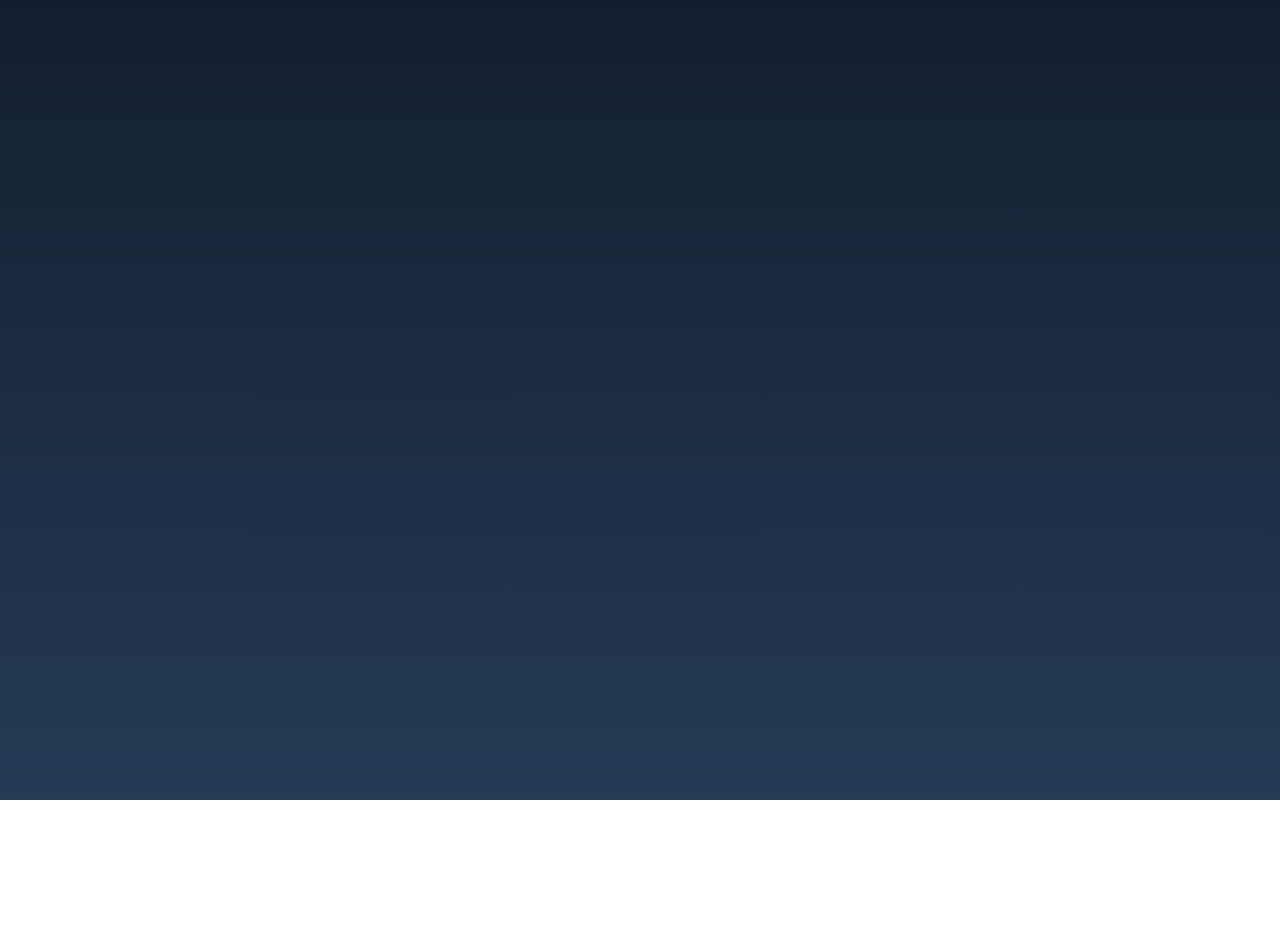
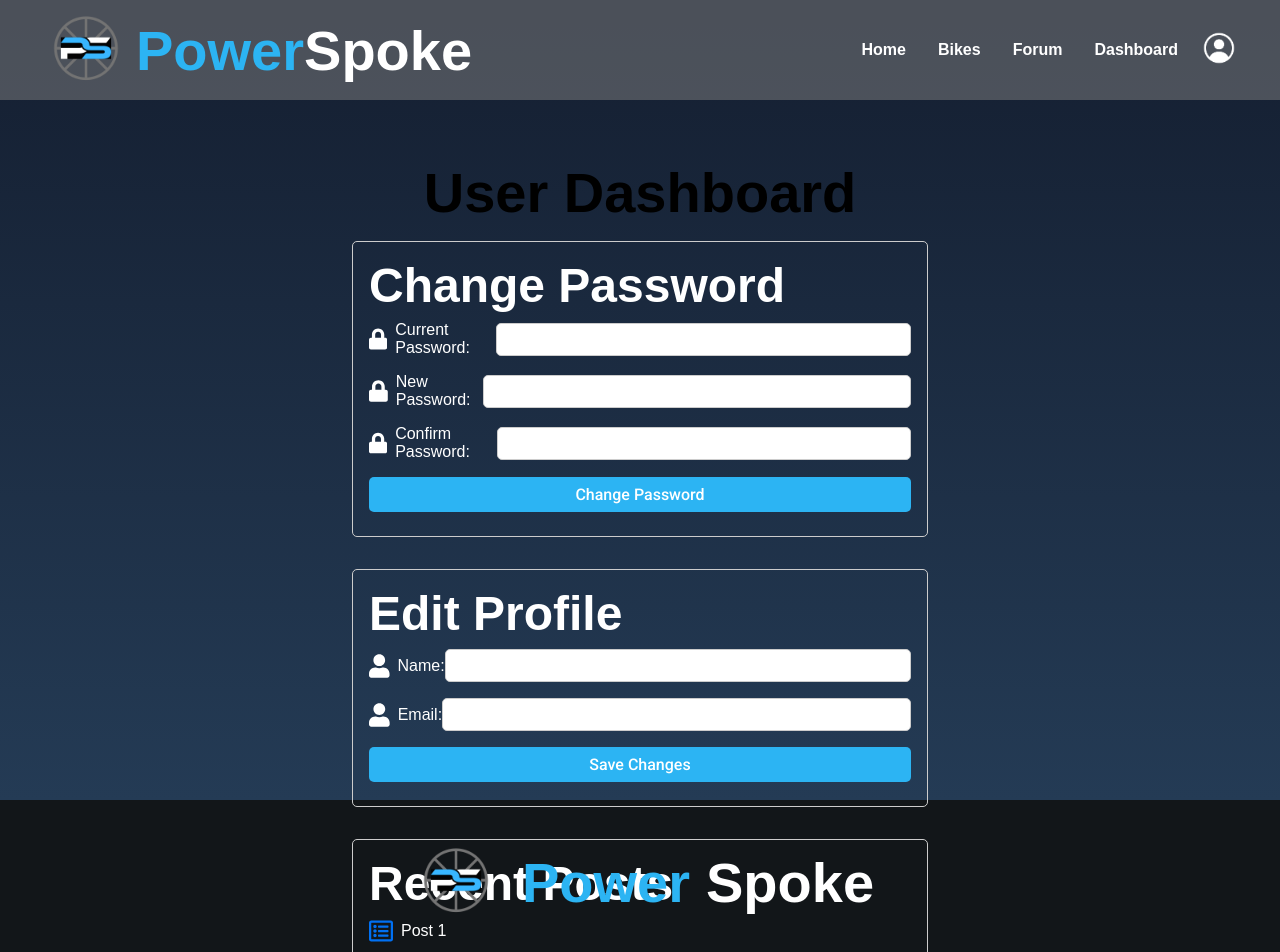
Before and after one commit to chizuo/COMP584-client-application, a React (Create React App) app: page /dashboard in a window 1280 px wide. Before the commit this address had no page. Shown: the top 952 px of the page. Before the commit the page ends 800 px from the top, so only its background shows below. Built offline with nearby package versions, Linux system fonts and the light colour scheme.

Commit message:
User dashboard created

```diff
--- /dev/null
+++ b/src/components/dashboard/Dashboard.jsx
@@ -0,0 +1,80 @@
+import React from 'react';
+import { FaLock, FaUser, FaRegListAlt } from 'react-icons/fa';
+import './DashboardStyles.css';
+
+/*
+User Dashboard (My Account) Page intitialized displaying
+appropriate fields. Users will also see their most recent posts.
+*/
+const Dashboard = () => {
+  return (
+    <div className="user-dashboard">
+      <h1>User Dashboard</h1>
+
+      <section className="password-section">
+        <h2>Change Password</h2>
+        <form>
+          <div className="input-group">
+            <FaLock className="input-icon" />
+            <label htmlFor="current-password">Current Password: </label>
+            <input type="password" id="current-password" />
+          </div>
+          <div className="input-group">
+            <FaLock className="input-icon" />
+            <label htmlFor="new-password">New Password: </label>
+            <input type="password" id="new-password" />
+          </div>
+          <div className="input-group">
+            <FaLock className="input-icon" />
+            <label htmlFor="confirm-password">Confirm Password: </label>
+            <input type="password" id="confirm-password" />
+          </div>
+          <button type="submit">Change Password</button>
+        </form>
+      </section>
+
+      <section className="profile-section">
+        <h2>Edit Profile</h2>
+        <form>
+          <div className="input-group">
+            <FaUser className="input-icon" />
+            <label htmlFor="name">Name: </label>
+            <input type="text" id="name" />
+          </div>
+          <div className="input-group">
+            <FaUser className="input-icon" />
+            <label htmlFor="email">Email: </label>
+            <input type="email" id="email" />
+          </div>
+          <button type="submit">Save Changes</button>
+        </form>
+      </section>
+
+      <section className="posts-section">
+        <h2>Recent Posts</h2>
+        <ul>
+          <li>
+            <FaRegListAlt className="post-icon" />
+            Post 1
+          </li>
+          <li>
+            <FaRegListAlt className="post-icon" />
+            Post 2
+          </li>
+          <li>
+            <FaRegListAlt className="post-icon" />
+            Post 3
+          </li>
+          <div className="class-box">
+                    <a href="/postbike" >
+                        Post a Bike
+                    </a>
+                </div>
+        </ul>
+      </section>
+    </div>
+
+  );
+};
+
+export default Dashboard;
--- /dev/null
+++ b/src/components/dashboard/DashboardStyles.css
@@ -0,0 +1,83 @@
+.user-dashboard {
+  display: flex;
+  flex-direction: column;
+  align-items: center;
+  position: relative;
+  top: 10rem;
+  height: 100vh;
+  width: 100%;
+}
+
+.password-section,
+.profile-section,
+.posts-section {
+  width: 90%;
+  color: #fff;
+  max-width: 600px;
+  margin: 1rem 0;
+  padding: 1rem;
+  border: 1px solid #ccc;
+  border-radius: 5px;
+}
+
+form label,
+form input,
+form button {
+  display: block;
+  margin: 0.5rem 0;
+}
+
+form input,
+form button {
+  width: 100%;
+  padding: 0.5rem;
+  border: 1px solid #ccc;
+  border-radius: 5px;
+}
+
+form button {
+  background-color: var(--primary-color);
+  color: white;
+  border: none;
+  border-radius: 5px;
+  cursor: pointer;
+}
+
+form button:hover {
+  background-color: #4fa1ff;
+}
+
+.input-group {
+  display: flex;
+  align-items: center;
+}
+
+.input-icon {
+  margin-right: 0.5rem;
+  font-size: 1.5rem;
+}
+
+ul {
+  list-style: none;
+  padding: 0;
+}
+
+li {
+  display: flex;
+  align-items: center;
+  margin: 0.5rem 0;
+}
+
+.post-icon {
+  margin-right: 0.5rem;
+  font-size: 1.5rem;
+  color: #0070f3;
+}
+
+@media (min-width: 600px) {
+  .password-section,
+  .profile-section,
+  .posts-section {
+    width: 45%;
+  }
+}
--- a/src/components/navbar/Navbar.jsx
+++ b/src/components/navbar/Navbar.jsx
@@ -26,7 +26,8 @@ const Navbar = () => {
                 <ul className={nav ? 'nav-menu active' : 'nav-menu'}>
                     <li><Link to='/'>Home</Link></li>
                     <li><Link to='/bikes'>Bikes</Link></li>
-                    <li><Link to='/forum'>Forum</Link> </li>
+                    <li><Link to='/forum'>Forum</Link></li>
+                    <li><Link to='/dashboard'>Dashboard</Link></li>
 
 
                     <Link to='/signin'>
--- a/src/components/postbike/PostbikeStyles.css
+++ b/src/components/postbike/PostbikeStyles.css
@@ -1,3 +1,4 @@
+/* Post a Bike Styles*/
 .postbike-tag-selector {
   display: flex;
   position: relative;
--- a/src/components/register/Register.jsx
+++ b/src/components/register/Register.jsx
@@ -4,6 +4,7 @@ import server from '../../config/service';
 import './RegisterStyles.css';
 
 const Register = () => {
+    const [zipcode, setZipcode] = useState("");
     const [firstname, setFirstname] = useState("");
     const [lastname, setLastname] = useState("");
     const [email, setEmail] = useState("");
@@ -12,6 +13,7 @@ const Register = () => {
 
     const register = () => {
         Axios.post(`${server.local.host}/v1/account/register`, {
+            zipcode: zipcode,
             firstname: firstname,
             lastname: lastname,
             email: email,
@@ -26,6 +28,11 @@ const Register = () => {
         <div class="register-box">
             <h2>Create an Account</h2>
             <form>
+                <div class="user-box">
+                    <input type="number" name="" required="" onChange={(e) => { setZipcode(e.target.value); }}/>
+                    <label>Zip Code</label>
+                </div>
+
                 <div class="user-box">
                     <input type="firstName" name="" required="" onChange={(e) => { setFirstname(e.target.value); }}/>
                     <label>First Name</label>
--- a/src/components/register/RegisterStyles.css
+++ b/src/components/register/RegisterStyles.css
@@ -1,21 +1,22 @@
 /*Register Styles*/
+html {
+    height: 100%;
+  }
 
   body {
     margin:0;
     padding:0;
-    height: 100vh;
-    position: relative;
     font-family: sans-serif;
     background: linear-gradient(#141e30, #243b55);
   }
 
   .register-box {
-    position: relative;
+    position: absolute;
     top: 50%;
     left: 50%;
     width: 400px;
     padding: 40px;
-    margin-top: 5rem;
+    margin-top: 0rem;
     margin-bottom: 5rem;
     transform: translate(-50%, -50%);
     background: rgba(0,0,0,.5);
@@ -37,7 +38,7 @@
 
   .register-box .user-box input {
     width: 100%;
-    padding: 10px 0;
+    padding: 10px 5px;
     font-size: 16px;
     color: #fff;
     margin-bottom: 30px;
@@ -49,8 +50,9 @@
   .register-box .user-box label {
     position: absolute;
     top:0;
+    bottom: 5px;
     left: 0;
-    padding: 10px 0;
+    padding: 5px 0;
     font-size: 16px;
     color: #fff;
     pointer-events: none;
@@ -65,103 +67,27 @@
     font-size: 12px;
   }
 
-  .register-box form a {
-    position: relative;
-    display: inline-block;
-    padding: 10px 20px;
-    color: var(--primary-color);
-    font-size: 16px;
-    text-decoration: none;
-    text-transform: uppercase;
-    overflow: hidden;
-    transition: .5s;
-    margin-top: 7px;
-    letter-spacing: 4px
-  }
-
-  .register-box a:hover {
-    background: var(--primary-color);
-    color: #fff;
-    border-radius: 5px;
-  }
-
-  .register-box a span {
-    position: absolute;
-    display: block;
-  }
 
 
-  .register-box a span:nth-child(1) {
-    top: 0;
-    left: -100%;
-    width: 100%;
-    height: 2px;
-    background: var(--primary-color);
-    animation: btn-anim1 1s linear infinite;
+@media screen and (max-width: 970px){
+    .register-box {
+    width: 400px;
+    transition: 0.5s;
   }
+}
 
-  @keyframes btn-anim1 {
-    0% {
-      left: -100%;
-    }
-    50%,100% {
-      left: 100%;
-    }
+
+@media screen and (max-width: 760px){
+    .register-box {
+    width: 350px;
+    transition: 0.5s;
   }
+}
 
-  .register-box a span:nth-child(2) {
-    top: -100%;
-    right: 0;
-    width: 2px;
-    height: 100%;
-    background: var(--primary-color);
-    animation: btn-anim2 1s linear infinite;
-    animation-delay: .25s
+
+@media screen and (max-width: 500px){
+    .register-box {
+    transition: 0.5s;
+    width: 300px;
   }
-
-  @keyframes btn-anim2 {
-    0% {
-      top: -100%;
-    }
-    50%,100% {
-      top: 100%;
-    }
-  }
-
-  .register-box a span:nth-child(3) {
-    bottom: 0;
-    right: -100%;
-    width: 100%;
-    height: 2px;
-    background: var(--primary-color);
-    animation: btn-anim3 1s linear infinite;
-    animation-delay: .5s
-  }
-
-  @keyframes btn-anim3 {
-    0% {
-      right: -100%;
-    }
-    50%,100% {
-      right: 100%;
-    }
-  }
-
-  .register-box a span:nth-child(4) {
-    bottom: -100%;
-    left: 0;
-    width: 2px;
-    height: 100%;
-    background: var(--primary-color);
-    animation: btn-anim4 1s linear infinite;
-    animation-delay: .75s
-  }
-
-  @keyframes btn-anim4 {
-    0% {
-      bottom: -100%;
-    }
-    50%,100% {
-      bottom: 100%;
-    }
-  }
+}
--- a/src/components/signin/SignInStyles.css
+++ b/src/components/signin/SignInStyles.css
@@ -171,3 +171,27 @@ html {
       bottom: 100%;
     }
   }
+
+/* Big Computer Screens  */
+@media screen and (max-width: 970px){
+    .signin-box {
+    width: 400px;
+    transition: 0.5s;
+  }
+}
+
+@media screen and (max-width: 760px){
+    .signin-box {
+    top: 25rem;
+    transition: 0.5s;
+    width: 350px;
+  }
+}
+
+@media screen and (max-width: 500px){
+    .signin-box {
+    position: absolute;
+    transition: 0.5s;
+    width: 300px;
+  }
+}
--- a/src/index.css
+++ b/src/index.css
@@ -24,8 +24,9 @@ body {
 }
 
 code {
-  font-family: source-code-pro, Menlo, Monaco, Consolas, 'Courier New',
-    monospace;
+  font-family: 'Roboto', 'Segoe UI', 'Roboto', 'Oxygen',
+    'Ubuntu', 'Cantarell', 'Fira Sans', 'Droid Sans', 'Helvetica Neue',
+    sans-serif;
 }
 
 ul {
--- a/src/index.js
+++ b/src/index.js
@@ -12,6 +12,7 @@ import SignInPage from './routes/SignInPage';
 import RegisterPage from './routes/RegisterPage';
 import SearchPage from './routes/SearchPage';
 import PostbikePage from './routes/PostbikePage';
+import DashboardPage from './routes/DashboardPage';
 
 ReactDOM.render(
   <BrowserRouter>
@@ -24,6 +25,7 @@ ReactDOM.render(
       <Route path='/register' element={<RegisterPage />} />
       <Route path='/search' element={<SearchPage />} />
       <Route path='/postbike' element={<PostbikePage />} />
+      <Route path='/dashboard' element={<DashboardPage />} />
     </Routes>
   </BrowserRouter>,
   document.getElementById('root')
--- /dev/null
+++ b/src/routes/DashboardPage.js
@@ -0,0 +1,16 @@
+import React from 'react'
+import Navbar from '../components/navbar/Navbar'
+import Dashboard from '../components/dashboard/Dashboard'
+import Footer from '../components/footer/Footer'
+
+const DashboardPage = () => {
+    return (
+        <>
+           <Navbar />
+            <Dashboard />
+            <Footer />
+        </>
+    )
+}
+
+export default DashboardPage
```
Also changed, not shown: src/components/postbike/Postbike.jsx (+13 -6 lines).
